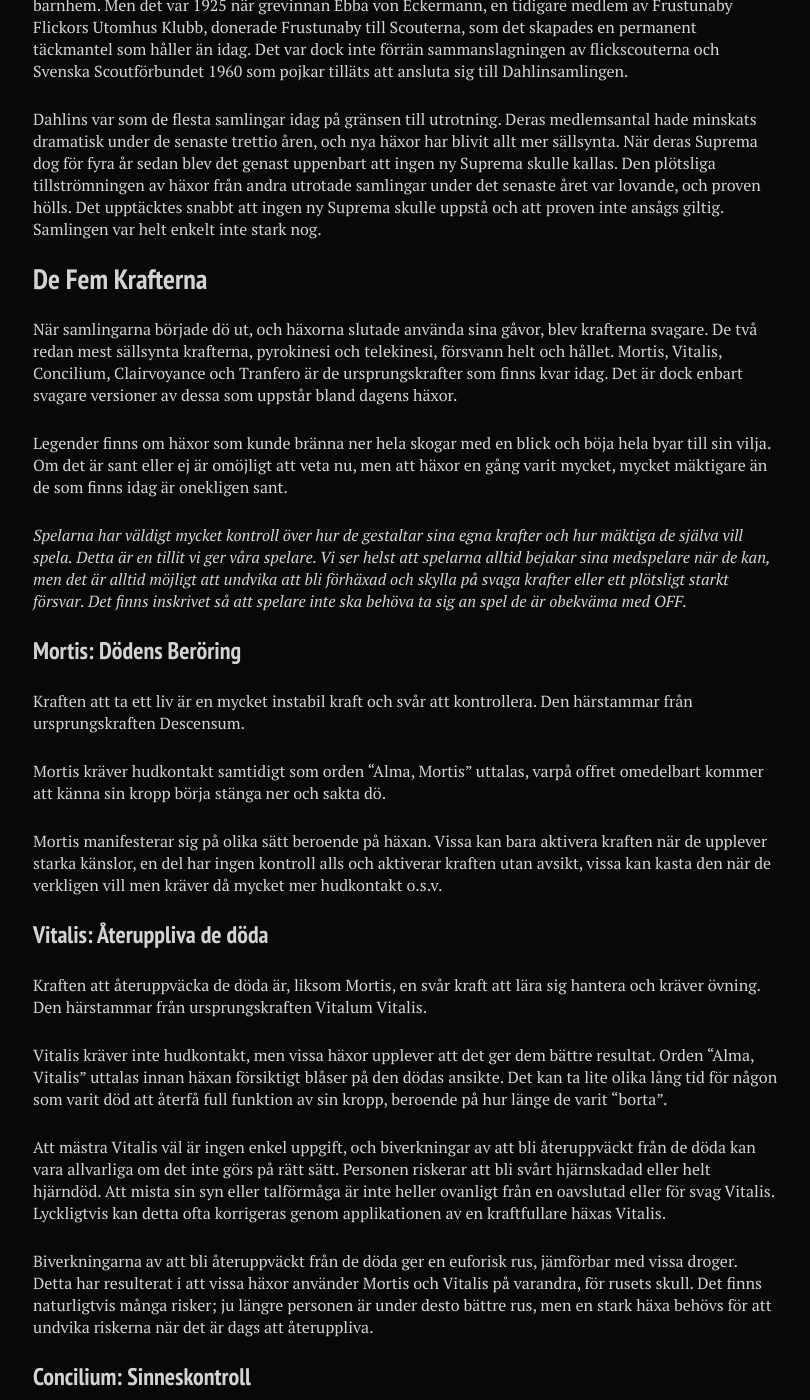
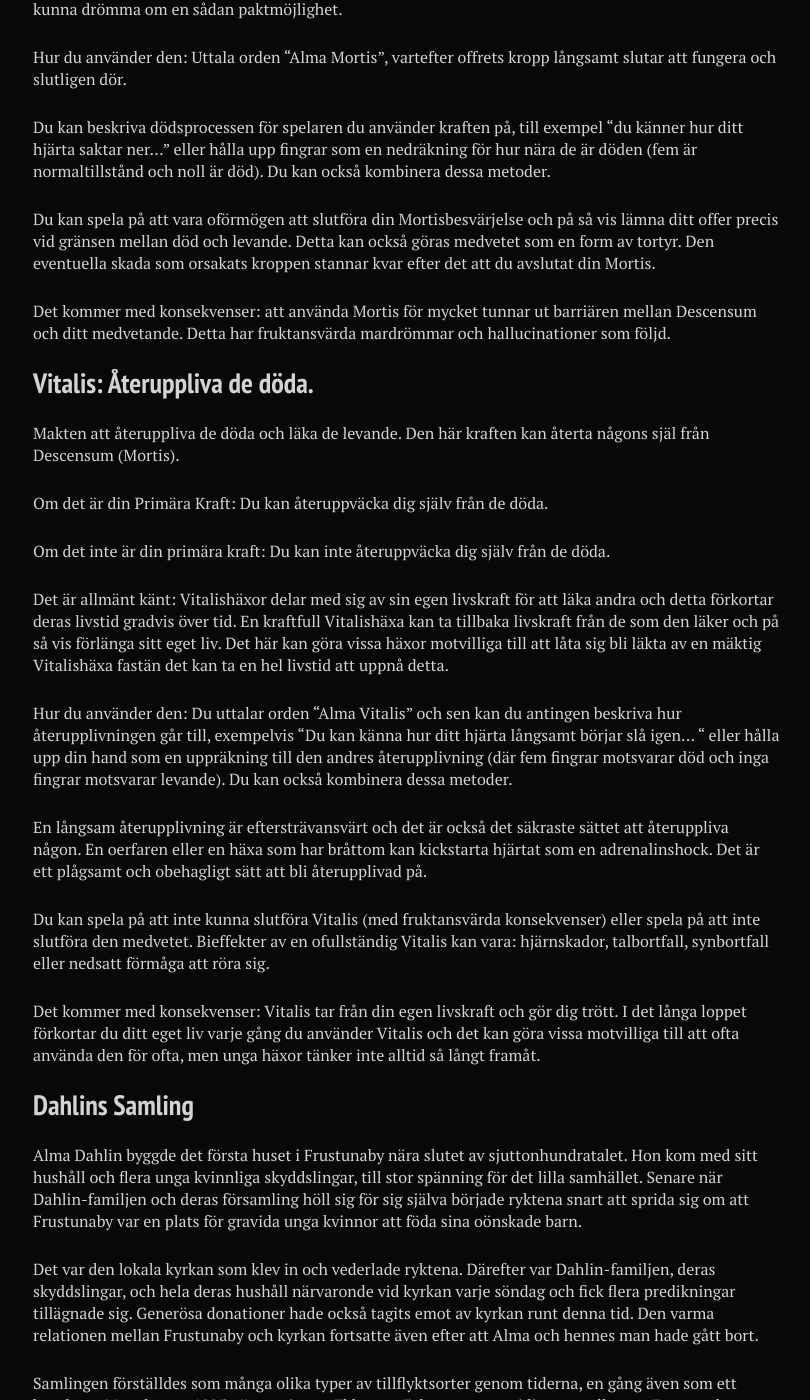
Before and after one commit to stanislavb/www.coven.nu, a Jekyll site: the page built from fiktion/index.md, in a window 1280 px wide and 1400 px high, scrolled down 5645 px. Shown: the whole window, without its empty margins (287-1097 px from the left). Built offline with Jekyll 4.4.1, drawn with Linux system fonts in a browser that asks for light colours; nearby versions of some CDN libraries; some of the changed text lies outside the part shown.

Commit message:
Update index.md

```diff
--- a/fiktion/index.md
+++ b/fiktion/index.md
@@ -109,9 +109,41 @@
 
 Krafternas effekter inträffar olika beroende på häxan som utför: vissa kan bara använda dem när de känner en stark känsla, vissa har ingen kontroll över huvudtaget och utför sin kraft helt omedvetet medans andra kan använda dem medveten men inte alltid osv. Ju mer kraftfull en häxa blir (med träning) desto mer kontroll borde den ha över sin/a kraft/er, men det kan också betyda att när de tappar kontrollen gör de mer skada.
 
-Det är alltid upp till den spelar som blir utsatt för magin att bestämma om de vill spela på effekten eller inte. Det är alltid tillåtet att opta ut ur en situation där du blir förhäxad genom att skylla på svaga krafter eller ett plötsligt kraftigt försvar. Den här funktionen finns för att spelare inte ska känna sig tvingade att spela på saker de inte är bekväma med. Av den anledningen vill vi också att ni respekterar regeln: Om en spelare inte spelar på din magi första gången kan det vara för att de inte hörde och du får försöka en gång till. Om de inte spelar på din magi den andra gången du försöker är det troligtvis för att de inte är intresserade av spelet. Försök inte en tredje gång. Vi hoppas förstås att ni hjälper varandra att göra mäktiga scener tillsammans.
+*Det är alltid upp till den spelar som blir utsatt för magin att bestämma om de vill spela på effekten eller inte. Det är alltid tillåtet att opta ut ur en situation där du blir förhäxad genom att skylla på svaga krafter eller ett plötsligt kraftigt försvar. Den här funktionen finns för att spelare inte ska känna sig tvingade att spela på saker de inte är bekväma med. Av den anledningen vill vi också att ni respekterar regeln: Om en spelare inte spelar på din magi första gången kan det vara för att de inte hörde och du får försöka en gång till. Om de inte spelar på din magi den andra gången du försöker är det troligtvis för att de inte är intresserade av spelet. Försök inte en tredje gång. Vi hoppas förstås att ni bejakar varandra så mycket som möjligt. *
 
+## Mortis : Dödens beröring.
+Mortis är makten att ta ett liv. När du dödar med Mortis så sjunker ditt offer sakta ner till Descensum : en helvetesdimension där deras värsta mardrömmar och rädslor upprepas i all evighet.
 
+Om det är din Primära Kraft: Du behöver inte hudkontakt för att använda den men du måste vara synlig för den eller de person/er du ska använda den emot.
+
+Om det inte är din primära kraft: Du behöver ha hudkontakt för att kunna använda den.
+
+Det är allmänt känt: att en Mortishäxa kan ingå en pakt med Portvakten till Descensum och byta oskyldiga själar emot ett längre liv. På grund av detta är Mortishäxorna de häxor som hålls för troligast att en gång bli onda. Det är en orättvis skröna eftersom endast en extremt mäktig Mortis ens skulle kunna drömma om en sådan paktmöjlighet.
+
+Hur du använder den: Uttala orden “Alma Mortis”, vartefter offrets kropp långsamt slutar att fungera och slutligen dör.
+
+Du kan beskriva dödsprocessen för spelaren du använder kraften på, till exempel “du känner hur ditt hjärta saktar ner…”  eller hålla upp fingrar som en nedräkning för hur nära de är döden (fem är normaltillstånd och noll är död). Du kan också kombinera dessa metoder.
+
+Du kan spela på att vara oförmögen att slutföra din Mortisbesvärjelse och på så vis lämna ditt offer precis vid gränsen mellan död och levande. Detta kan också göras medvetet som en form av tortyr. Den eventuella skada som orsakats kroppen stannar kvar efter det att du avslutat din Mortis.
+
+Det kommer med konsekvenser: att använda Mortis för mycket tunnar ut barriären mellan Descensum och ditt medvetande. Detta har fruktansvärda mardrömmar och hallucinationer som följd.
+
+## Vitalis: Återuppliva de döda.
+Makten att återuppliva de döda och läka de levande. Den här kraften kan återta någons själ från Descensum (Mortis).
+
+Om det är din Primära Kraft: Du kan återuppväcka dig själv från de döda.
+
+Om det inte är din primära kraft: Du kan inte återuppväcka dig själv från de döda.
+
+Det är allmänt känt: Vitalishäxor delar med sig av sin egen livskraft för att läka andra och detta förkortar deras livstid gradvis över tid. En kraftfull Vitalishäxa kan ta tillbaka livskraft från de som den läker och på så vis förlänga sitt eget liv. Det här kan göra vissa häxor motvilliga till att låta sig bli läkta av en mäktig Vitalishäxa fastän det kan ta en hel livstid att uppnå detta.
+
+Hur du använder den: Du uttalar orden “Alma Vitalis” och sen kan du antingen beskriva hur återupplivningen går till, exempelvis “Du kan känna hur ditt hjärta långsamt börjar slå igen... “ eller hålla upp din hand som en uppräkning till den andres återupplivning (där fem fingrar motsvarar död och inga fingrar motsvarar levande). Du kan också kombinera dessa metoder.
+
+En långsam återupplivning är eftersträvansvärt och det är också det säkraste sättet att återuppliva någon. En oerfaren eller en häxa som har bråttom kan kickstarta hjärtat som en adrenalinshock. Det är ett plågsamt och obehagligt sätt att bli återupplivad på.
+
+Du kan spela på att inte kunna slutföra Vitalis (med fruktansvärda konsekvenser) eller spela på att inte slutföra den medvetet. Bieffekter av en ofullständig Vitalis kan vara: hjärnskador, talbortfall, synbortfall eller nedsatt förmåga att röra sig.
+
+Det kommer med konsekvenser: Vitalis tar från din egen livskraft och gör dig trött. I det långa loppet förkortar du ditt eget liv varje gång du använder Vitalis och det kan göra vissa motvilliga till att ofta använda den för ofta, men unga häxor tänker inte alltid så långt framåt.
 
 ## Dahlins Samling
 
@@ -122,77 +154,3 @@
 Samlingen förställdes som många olika typer av tillflyktsorter genom tiderna, en gång även som ett barnhem. Men det var 1925 när grevinnan Ebba von Eckermann, en tidigare medlem av Frustunaby Flickors Utomhus Klubb, donerade Frustunaby till Scouterna, som det skapades en permanent täckmantel som håller än idag. Det var dock inte förrän sammanslagningen av flickscouterna och Svenska Scoutförbundet 1960 som pojkar tilläts att ansluta sig till Dahlinsamlingen.
 
 Dahlins var som de flesta samlingar idag på gränsen till utrotning. Deras medlemsantal hade minskats dramatisk under de senaste trettio åren, och nya häxor har blivit allt mer sällsynta. När deras Suprema dog för fyra år sedan blev det genast uppenbart att ingen ny Suprema skulle kallas. Den plötsliga tillströmningen av häxor från andra utrotade samlingar under det senaste året var lovande, och proven hölls. Det upptäcktes snabbt att ingen ny Suprema skulle uppstå och att proven inte ansågs giltig. Samlingen var helt enkelt inte stark nog.
-
-## De Fem Krafterna
-
-När samlingarna började dö ut, och häxorna slutade använda sina gåvor, blev krafterna svagare. De två redan mest sällsynta krafterna, pyrokinesi och telekinesi, försvann helt och hållet. Mortis, Vitalis, Concilium, Clairvoyance och Tranfero är de ursprungskrafter som finns kvar idag. Det är dock enbart svagare versioner av dessa som uppstår bland dagens häxor.
-
-Legender finns om häxor som kunde bränna ner hela skogar med en blick och böja hela byar till sin vilja. Om det är sant eller ej är omöjligt att veta nu, men att häxor en gång varit mycket, mycket mäktigare än de som finns idag är onekligen sant.
-
-*Spelarna har väldigt mycket kontroll över hur de gestaltar sina egna krafter och hur mäktiga de själva vill spela. Detta är en tillit vi ger våra spelare. Vi ser helst att spelarna alltid bejakar sina medspelare när de kan, men det är alltid möjligt att undvika att bli förhäxad och skylla på svaga krafter eller ett plötsligt starkt försvar. Det finns inskrivet så att spelare inte ska behöva ta sig an spel de är obekväma med OFF.*
-
-### Mortis: Dödens Beröring
-
-Kraften att ta ett  liv är en mycket instabil kraft och svår att kontrollera. Den härstammar från ursprungskraften Descensum.
-
-Mortis kräver hudkontakt samtidigt som  orden "Alma, Mortis" uttalas, varpå offret omedelbart kommer att känna sin kropp börja stänga ner och sakta dö.
-
-Mortis manifesterar sig på olika sätt beroende på häxan. Vissa kan bara aktivera kraften när de upplever starka känslor, en del har ingen kontroll alls och aktiverar kraften utan avsikt, vissa kan kasta den när de verkligen vill men kräver då mycket mer hudkontakt o.s.v.
-
-### Vitalis: Återuppliva de döda
-
-Kraften att återuppväcka de döda är, liksom Mortis, en svår kraft att lära sig hantera och kräver övning. Den härstammar från ursprungskraften Vitalum Vitalis.
-
-Vitalis kräver inte hudkontakt, men vissa häxor upplever att det ger dem bättre resultat. Orden "Alma, Vitalis" uttalas innan häxan försiktigt blåser på den dödas ansikte. Det kan ta lite olika lång tid för någon som varit död att återfå full funktion av sin kropp, beroende på hur länge de varit “borta”.
-
-Att mästra Vitalis väl är ingen enkel uppgift, och biverkningar av att bli återuppväckt från de döda kan vara allvarliga om det inte görs på rätt sätt. Personen riskerar att bli svårt hjärnskadad eller helt hjärndöd. Att mista sin syn eller talförmåga är inte heller ovanligt från en oavslutad eller för svag Vitalis. Lyckligtvis kan detta ofta korrigeras genom applikationen av en kraftfullare häxas Vitalis.
-
-Biverkningarna av att bli återuppväckt från de döda ger en euforisk rus, jämförbar med vissa droger. Detta har resulterat i att vissa häxor använder Mortis och Vitalis på varandra, för rusets skull. Det finns naturligtvis många risker; ju längre personen är under desto bättre rus, men en stark häxa behövs för att undvika riskerna när det är dags att återuppliva.
-
-### Concilium: Sinneskontroll
-
-Makten att styra en annan människas sinne och därmed även deras kropp. Härstammar från ursprungskraften Concilium.
-
-Concilium varierar något beroende på hur skicklig dess användare är. Ögonkontakt med offret är alltid ett krav. Orden "Alma, Concilium" följs av instruktioner i.e. "Alma, Concilium. Ge dig själv en smäll" eller en mer komplex variant, eftersom den måste hålla längre, skulle kunna vara "Alma, Concilium: Gå fixa en kopp te åt mig".
-
-Styrkan av häxan kontra styrkan av den som blir förhäxad spelar roll när man använder Concilium. En starkare häxa (t.ex. en senior) skulle kunna motstå en Concilium av en svagare häxa (t.ex en junior). Men även en svagare häxa kan komma att bryta förhäxningen mitt i te-bryggningen. Concilium kan lämna offret förvirrad och desorienterad, eller få dem att känna sig instängda i sina egna kroppar, fullt medveten om sina handlingar men oförmögna att stoppa dem.
-
-En bra indikator på att Concilium har använts är en skarp, men tillfällig, huvudvärk som biverkning. Om offret exponeras för Concilium flera gånger, eller har varit kontrollerad en längre tid, kan detta t.o.m leda till migrän, illamående och kräkningar. Långvarigt användande av Concilium kommer också att ha en fysisk effekt på häxans som använder den. Denna effekt varierar från häxa till häxa och kan inkluderar näsblod, huvudvärk eller extrem trötthet.
-
-### Clarvoyance: Tankeläsning
-
-Kraften att läsa andras tankar och även få dem att säga dem högt. Den härstammar från ursprungskraften Clairvoyance.
-
-Clairvoyance och Concilium har en hel del likheter. Både varierar något beroende på häxans styrka, och båda kräver ögonkontakt med offret. Clairvoyance är dock mycket svårare att bryta om det finns hudkontakt mellan häxan och offret. Orden "Alma, Clairvoyance" uttalas och offret kommer att börja säga sina tankar högt. Ibland märker offret inte själv att de gör detta, ibland gör de det men kan inte stoppa sig själva.
-
-Som med Concilium handlar det om häxans styrka kontra offrets styrka, en starkare häxa skulle kunna motstå eller bryta Clairvoyance av en svagare häxa.
-
-### Transfero: Överför skador till andra
-
-Makten att överföra smärta och skada på andra. Härstammar från ursprungskraften Transmutation.
-
-Transfero kräver att häxan har ögonkontakt med sitt offer i hela Transfero-processen. Bryts ögonkontakten bryts Transferon, men all skada som redan överförts förblir. Det är mycket svårt att själv bryta ögonkontakt när man väl påverkas av Transfero.
-
-Häxan etablerar ögonkontakt, säger orden "Alma, Transfero" och skadar sedan sin egen kropp på något sätt, till exempel genom att slå sig själv eller sticka en gaffel i sin hand. Offret känner smärtan istället för häxans och kan också få skador på sin kropp.
-
-Det är svårare för en svagare häxa att bryta Transfero av en starkare häxa, men Transfero kan brytas av en tredje person, som med flit kommer mellan ögonkontakten av häxan och deras offer.
-
-## De Sju Proven
-
-Varje Suprema i varje samling har gått igenom De Sju Proven och visat sig vara den mest kraftfulla häxan i sin samling, mäktig nog att styra alla sju av de ursprungliga krafterna. Endast en Suprema väljs per prövning och de övriga kandidaterna elimineras i prov efter prov. Det är möjligt, och har skett, att kandidater dör under provens gång.
-
-En häxa går bara igenom De Sju Proven en gång i sitt liv, om ens någonsin. Att delta i proven kan vara ett sätt att skynda på utvecklingen av dina krafter, men det kan finnas ett högt pris att betala. Även om du överlever proven, slutar dina krafter att utvecklas efteråt. Det finns ingen kunskap som förklarar varför detta sker. Ingen kan heller förklara varför alla dokumenterade häxor som har försökt att genomgå proven en gång till har omkommit under försöket.
-
-Det har varit traditionellt att Supreman själv väljer ut och sedan bjuder häxor i sin samling att ta De Sju Proven när de är redo att avstiga sin position. Men numera är det inte ovanligt att proven utförs av häxor som erbjuder själva eller blir tvingade av samlingen.
-
-När en ny Suprema börjar träda fram i en generation drar de kraften från den befintliga Supreman som försvagas. Det är så en Suprema känner på sig när tiden kommit för en ny provning och en ny starkare efterträdare. Det har skett att en Suprema, benägen att hålla fast vid sin position, har hittat och dödat de potentiella nya Supremorna innan provet kan utföras. Denna taktik kan även förekomma mellan kandidaterna inför en prövning.
-
-## Magi
-
-All magi i lajvets universum är direkt länkat till de sju krafterna: Mortis, Vitalis, Concilium, Clairvoyance, Transfero, Telekinesis och Pyrokinesis. Detta betyder att om det kan länkas till en av krafterna så går det göra: t.ex. en ritual som laddar en amulett med kraften Vitalis för att hela någon eller skydda dem från skada. Eller en “förbannelse” som använder Transfero för att ladda ett objekt så att den första som rör vid det fylls av sorg eller hat.
-
-Tarotkort, krystaler, amuletter, ritualer osv kan användas för att lagra, rikta, öka eller försvara mot magi. Men ju större effekt man vill att det ska ha, desto mer energi, tid och ork tar det att skapa eller använda: mycket förberedelse, tålamod eller magisk styrka. (Om du gör till exempel ett förbannat objekt, glöm inte att antingen informera den du vill använda det på i förväg eller skriva en liten lapp med instruktioner, så att spelaren som hittar den vet vad den ska göra).
-
-Du kan även låna av din energi till andra häxor med hjälp av t.ex. en ritual: en häxa med Vitalis har inte nog styrka att hela en svårt skadad person, andra häxor ökar hens Vitaliskraft genom att låna ut sin energi. Du kan inte “ge” någon en kraft som du har men inte de: en häxa med Mortis kan inte ge kraften Mortis till en annan häxa som inte har den. Detta innebär även att en t.ex. helande ritual inte kan genomföras om ingen som är med och genomför den har Vitalis.
-
-Lajvet siktar på att behålla diskbänksrealismen så gott som det går på ett magilajv. Försök att inte använda fantasimagi som påminner om Harry Potter för mycket: inga trollspön, inget abrakadabra, inga magiska djur eller trolldrycker som får människor att byta kroppar med varandra. Tänk er istället primala ritualer, chants, blod och lite äckel. Kom även ihåg att all magi har ett pris, om det så är en huvudvärk, ett näsblod eller din själ.
```
